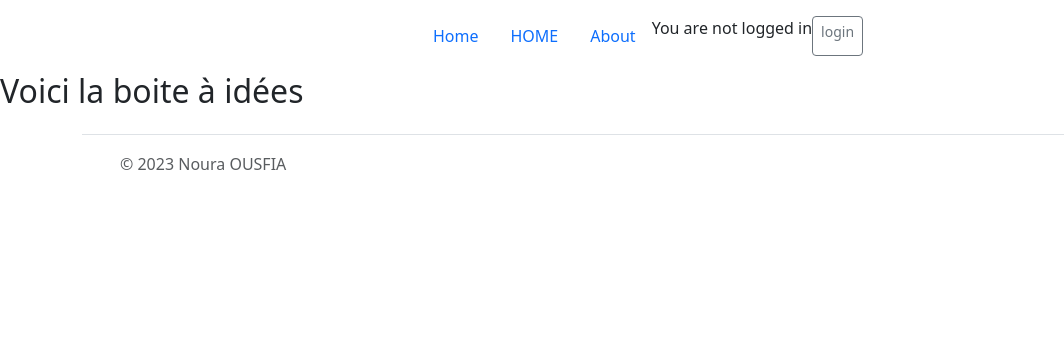
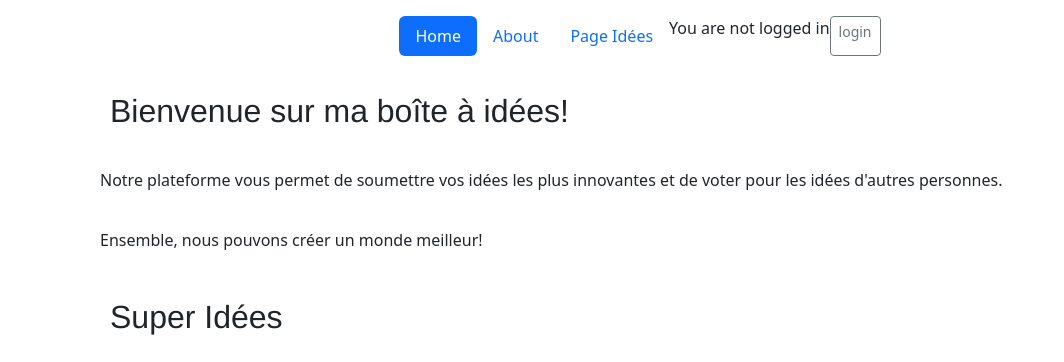
Before and after one commit to Noura-ou/Boite_a_idees, a Django app: page / in a window 1280 px wide. Shown: the top 362 px of the page, without its empty margins (0-1064 px from the left). Before the commit the page ends 170 px from the top, so only its background shows below. Run offline with Django 4.2, Linux system fonts and the light colour scheme; data that the repository does not hold is empty; some libraries are stand-ins or nearby versions.

Commit message:
Creation des pages

```diff
--- a/boiteoutils/boiteoutils/settings.py
+++ b/boiteoutils/boiteoutils/settings.py
@@ -125,6 +125,9 @@ STATIC_URL = 'static/'
 
 DEFAULT_AUTO_FIELD = 'django.db.models.BigAutoField'
 
+STATICFILES_DIRS = [ BASE_DIR / 'static']
 
 
-LOGIN_REDIRECT_URL = "/"
+
+LOGIN_REDIRECT_URL = 'page_idee/'
+LOGOUT_REDIRECT_URL = '/'
--- /dev/null
+++ b/boiteoutils/main/templates/main/home.html
@@ -0,0 +1,26 @@
+{% extends 'base.html' %}
+{% block content %}
+
+<head>
+	<title>Ma boîte à idées</title>
+</head>
+<body>
+
+	<main>
+		<section>
+			<h2 id="t1">Bienvenue sur ma boîte à idées!</h2>
+			<p>Notre plateforme vous permet de soumettre vos idées les plus innovantes et de voter pour les idées d'autres personnes.</p>
+			<p>Ensemble, nous pouvons créer un monde meilleur!</p>
+		</section>
+		<section>
+			<h2>Super Idées</h2>
+			<div>
+				<img id= "im1" src="https://t4.ftcdn.net/jpg/00/39/00/67/360_F_39006763_VzZ7yU2PzBNzrZax5EFs0lQuZbnrHzxd.jpg" alt="Idée 1">
+				<p>Idées</p>
+			</div>
+
+		</section>
+	</main>
+
+</body>
+{% endblock content %}
--- a/boiteoutils/main/urls.py
+++ b/boiteoutils/main/urls.py
@@ -5,11 +5,11 @@ app_name = "main"
 
 
 
+urlpatterns = [
+    path('about/',views.about, name = 'about'),
+    path('page_idee/',views.page_idee, name = 'page_idee'),
+    path('',views.home, name = 'home'),
+    path('signup/', views.SignupPage.as_view(), name='signup'),
 
 
-urlpatterns = [
-    path('about/',views.hello, name = 'about'),
-    path('',views.acceuil, name = 'home'),
-    path('signup/', views.SignupPage.as_view(), name='signup'),
-
 ]
--- a/boiteoutils/main/views.py
+++ b/boiteoutils/main/views.py
@@ -3,17 +3,22 @@ from .models import Idee
 from django.views.generic import CreateView
 from django.urls import reverse_lazy
 from .forms import UserCreationFormCustom
+from django.contrib.auth.decorators import login_required
 
 # Create your views here.
-def hello(request):
-    return render(request, 'main/hello_world.html')
+def about(request):
+    return render(request, 'main/about.html')
+
+def home(request):
+    return render(request, 'main/home.html')
 
 
-def acceuil(request):
+@login_required
+def page_idee(request):
 
     idees = Idee.objects.all() #recuperer tt les ideesd e ma BDD
 
-    return render(request,'main/accueil.html', {'liste_idees': idees})
+    return render(request,'main/page_idee.html', {'liste_idees': idees})
 
 
 class SignupPage(CreateView):
--- /dev/null
+++ b/boiteoutils/static/main/style.css
@@ -0,0 +1,161 @@
+body {
+    display: flex;
+    flex-direction: column;
+    align-items: center;
+}
+body > * {
+    max-width: 1100px;
+    width: 95%;
+}
+
+ /* Nav bar */
+.titre{
+
+}
+#title{
+
+}
+nav {
+    display: flex;
+    height: 200px;
+    justify-content: space-between;
+    align-items: center;
+}
+nav figure {
+    width: 80px;
+}
+nav ul {
+    display: flex;
+    justify-content:center;
+    gap: 20px;
+    list-style: none;
+    font-weight: bold;
+}
+#im1 {
+    width: 70%;
+    object-fit: cover;
+}
+
+/* figure {
+    width: 100%;
+    object-fit: cover;
+} */
+
+nav ul li a {
+    color: #999;
+    font-size: large;
+    text-decoration: none;
+    font-family: Helvetica, Arial, sans-serif;
+    transition: color 0.3s;
+}
+nav ul li a:hover {
+    color: rgb(241, 101, 218);
+    transition: color 0.3s;
+}
+/*header {
+    display: grid;
+    grid-template-columns: 2fr 2fr;
+    align-items: center;
+    gap: 50px;
+ } */
+.right-section {
+    /* float: right;  */
+    margin-left: 400px;
+}
+table {
+    border-collapse: collapse;
+    border: 1px solid black;
+  }
+
+  th, td {
+    border: 1px solid black;
+  }
+h1 {
+    color: #d01c73;
+    font-size: 2em;
+    font-family: Helvetica, Arial, sans-serif;
+    font-weight: 600;
+    padding: 20px;
+}
+h2 {
+    color: black;
+    font-size: 1.5em;
+    font-family: Helvetica, Arial, sans-serif;
+    font-weight: 600;
+    padding: 20px;
+}
+p {
+    padding: 10px;
+}
+footer {
+    display: flex;
+    height: 120px;
+    justify-content: space-between;
+    align-items: center;
+}
+
+footer a:hover {
+    color: rgb(241, 101, 218);
+    transition: color 0.3s;
+    font-size: large;
+    align-content: space-between;
+    justify-content: center;
+    border: bottom;
+}
+
+footer ul {
+    margin-top: 25px;
+    display: flex;
+    justify-content: center;
+    gap: 25px;
+}
+
+.button {
+    display: block;
+    width: 120px;
+    height: 50px;
+    line-height: 50px;
+    text-align: center;
+    color: white;
+    text-decoration: none;
+}
+  .fa-linkedin {
+    background: #007bb5;
+    color: white;
+    border: none;
+    padding: 12px 16px;
+    font-size: 16px;
+    cursor: pointer;
+  }
+
+
+  form {
+    display: inline-block;
+    text-align: left;
+    padding: 20px;
+  }
+
+  label {
+    font-weight: bold;
+  }
+
+  input[type="text"], input[type="email"], textarea {
+    width: 100%;
+    padding: 10px;
+    margin-bottom: 20px;
+    border: 1px solid #ccc;
+    border-radius: 4px;
+  }
+
+  input[type="submit"] {
+    padding: 10px 20px;
+    border-radius: 4px;
+    background-color: #4CAF50;
+    color: white;
+    border: none;
+    cursor: pointer;
+  }
+
+  input[type="submit"]:hover {
+    background-color: #3e8e41;
+  }
--- a/boiteoutils/templates/base.html
+++ b/boiteoutils/templates/base.html
@@ -1,3 +1,4 @@
+{% load static %}
 <!DOCTYPE html>
 <html lang="en">
 <head>
@@ -5,6 +6,10 @@
     <meta http-equiv="X-UA-Compatible" content="IE=edge">
     <meta name="viewport" content="width=device-width, initial-scale=1.0">
     <title>Document</title>
+    <link rel="stylesheet" href="{% static 'reset.css' %}"/>
+    <link rel="stylesheet" href="{% static 'main/style.css' %}"/>
+
+
     <link href="https://cdn.jsdelivr.net/npm/bootstrap@5.3.0-alpha1/dist/css/bootstrap.min.css"
     rel="stylesheet"
     integrity="sha384-GLhlTQ8iRABdZLl6O3oVMWSktQOp6b7In1Zl3/Jr59b6EGGoI1aFkw7cmDA6j6gD"
--- a/boiteoutils/templates/includes/header.html
+++ b/boiteoutils/templates/includes/header.html
@@ -1,29 +1,25 @@
 <div class="container">
     <header class="d-flex justify-content-center py-3">
 
-      {% url 'home' as url_home%}
-      {% url 'about' as url_about%}
+        <ul class="nav nav-pills">
 
-
-      <ul class="nav nav-pills">
-
-        <li class="nav-item"><a href="{{url_home}}"
-          class="nav-link {% if request.path == url_home %}active{% endif %}"
+        <li class="nav-item"><a href='/'
+          class="nav-link {% if request.path == '/' %}active{% endif %}"
           aria-current="page">Home</a>
         </li>
 
-        <li class="nav-item">
-            <a class="nav-link" href='/'>HOME</a>
+        <li class="nav-item"><a href="{% url 'main:about'%}"
+            class="nav-link {% if request.path == 'about/' %}active{% endif %}"  aria-current="page">About</a>
+        </li>
+
+        <li class="nav-item"><a href="{% url 'main:page_idee'%}"
+            class="nav-link {% if request.path == 'page_idee/' %}active{% endif %}"  aria-current="page">Page Idées</a>
         </li>
 
 
-        <li class="nav-item"><a href="{{url_about}}"
-          class="nav-link {% if request.path == url_about %}active{% endif %}">About</a>
-        </li>
-
         {% if user.is_authenticated %}
-        <span class="nav-bar-text">Logged as : {{user.get_username}}</span>
-        <a class="btn btn-sm btn-outline-secondary" href="{% url 'logout' %}?next={{url_about}}">log out</a>
+            <span class="nav-bar-text">Logged as : {{user.get_username}}</span>
+             <a class="btn btn-sm btn-outline-secondary" href='/accounts/logout'>log out</a>
         {% else %}
         <span class="nav-bar-text">You are not logged in</span>
         <a class="btn btn-sm btn-outline-secondary" href="{% url 'login' %}">login</a>
```
Also changed, not shown: boiteoutils/main/templates/main/about.html (added, +17 -0 lines), boiteoutils/main/templates/main/hello_world.html (deleted, +0 -10 lines), boiteoutils/static/main/reset.css (added, +48 -0 lines), boiteoutils/main/templates/main/page_idee.html (renamed from boiteoutils/main/templates/main/accueil.html).
